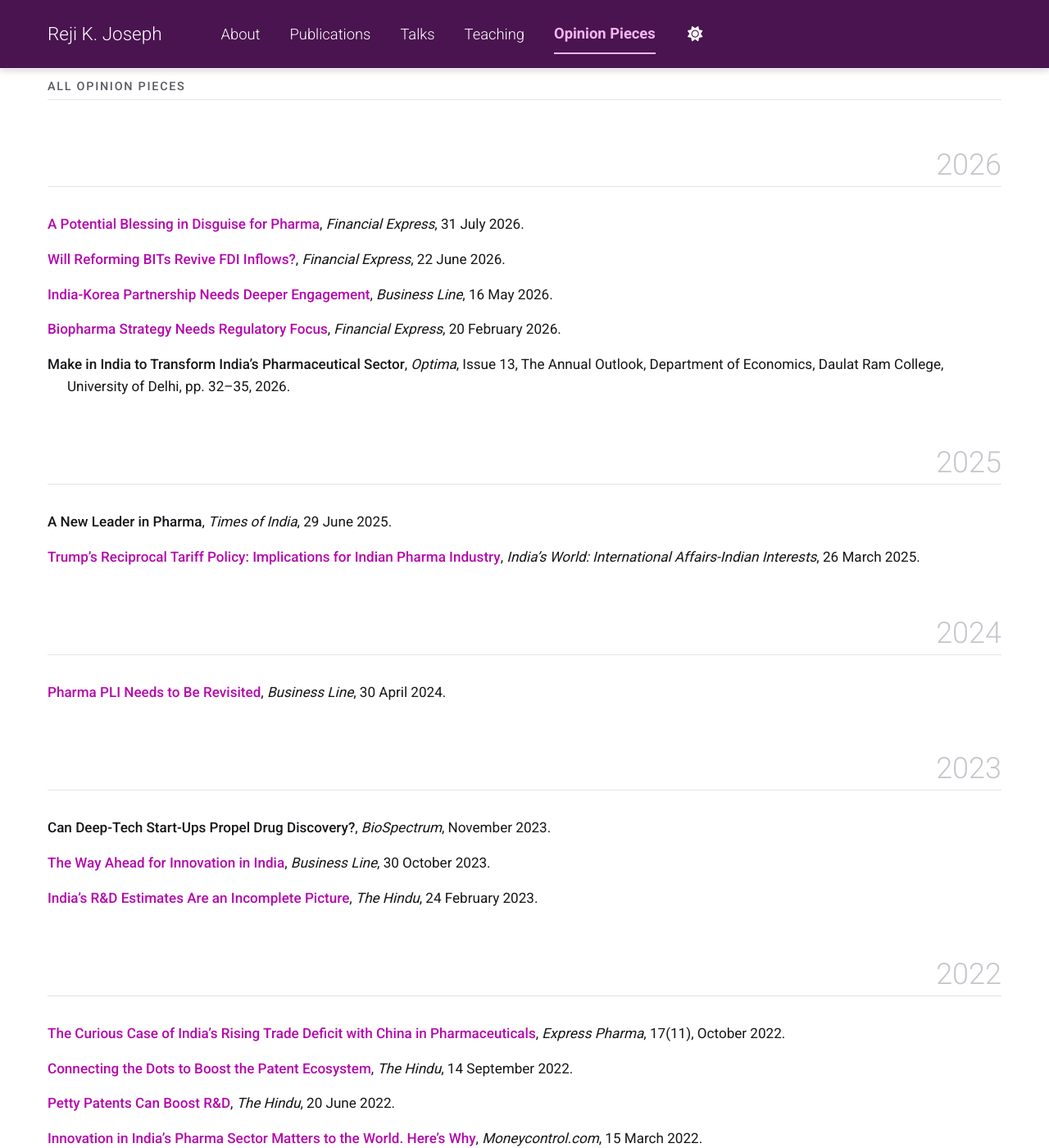
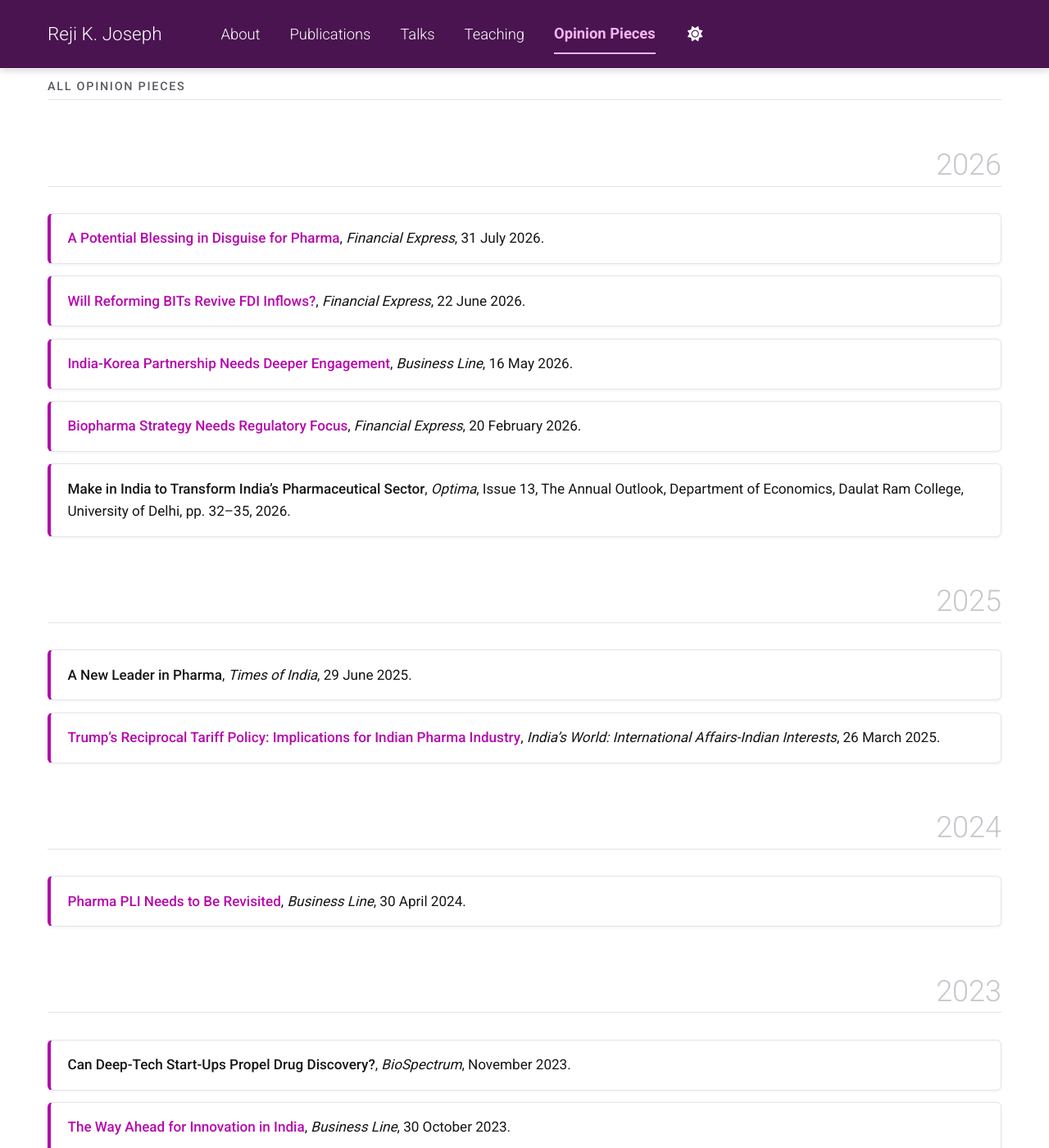
Before and after one commit to rejikjoseph/rejikjoseph.github.io, a Jekyll site: the page built from _pages/opinion-pieces.md, in a window 1280 px wide and 1400 px high, scrolled down 742 px. Shown: the whole window at 82% size. Built offline with Jekyll 4.4.1, drawn with Linux system fonts in a browser that asks for light colours; a style sheet for code colours, icons or effects is not loaded.

Commit message:
Boxed entries

```diff
--- a/assets/css/main.scss
+++ b/assets/css/main.scss
@@ -184,7 +184,13 @@ html[data-theme="dark"] { --rj-bar: #2a0c2e; --rj-bar-fg: #f1e9f2; --rj-bar-acce
   text-align: right; font-size: 2rem !important; font-weight: 300 !important; color: var(--rj-faint);
   border-bottom: 1px solid var(--rj-rule) !important; padding-bottom: 0.1em; margin: 1.6em 0 0.9em !important;
 }
-.entry-list p { padding-left: 1.4em; text-indent: -1.4em; margin: 0 0 0.9em; font-size: 0.95rem; line-height: 1.6; }
+.entry-list p {
+  margin: 0 0 0.85em; padding: 0.95em 1.2em; font-size: 0.95rem; line-height: 1.6;
+  background: var(--rj-card); border: 1px solid var(--rj-rule); border-left: 4px solid var(--rj-accent);
+  border-radius: 6px; box-shadow: 0 1px 4px rgba(30, 20, 40, 0.06);
+  transition: box-shadow 0.2s ease, transform 0.2s ease;
+}
+.entry-list p:hover { box-shadow: var(--rj-shadow-hover); transform: translateY(-1px); }
 .entry-list p strong { font-weight: 500; }
 
 /* Teaching course card */
```
